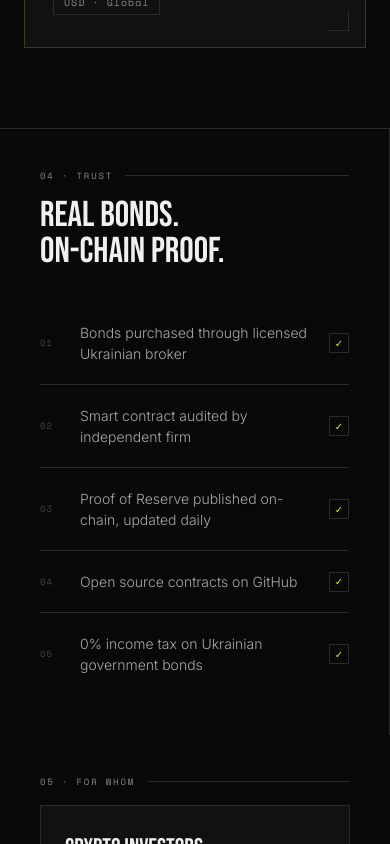
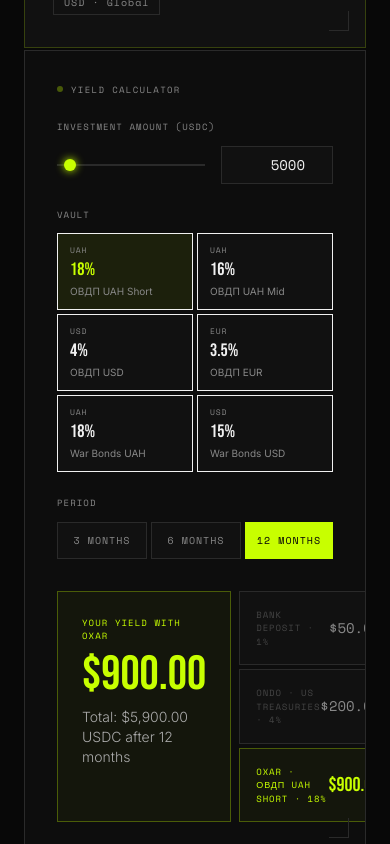
Before and after one commit to OXAR-Protocol/protocol, a Next.js app: page / in a window 390 px wide. Shown: the part 5040-5884 px from the top of the page. Built offline with nearby package versions, Linux system fonts and the light colour scheme.

Commit message:
feat: interactive yield calculator — slider, vault select, comparison (bank vs Ondo vs OXAR)

```diff
--- a/src/components/landing/vault-showcase.tsx
+++ b/src/components/landing/vault-showcase.tsx
@@ -1,4 +1,5 @@
 import { ScrollReveal } from "./scroll-reveal";
+import { YieldCalculator } from "./yield-calculator";
 
 const vaults = [
   {
@@ -88,6 +89,9 @@
           ))}
         </div>
       </ScrollReveal>
+      <ScrollReveal>
+        <YieldCalculator />
+      </ScrollReveal>
     </section>
   );
 }
--- /dev/null
+++ b/src/components/landing/yield-calculator.tsx
@@ -0,0 +1,193 @@
+"use client";
+
+import { useState, useMemo } from "react";
+import Link from "next/link";
+
+const VAULTS = [
+  { name: "ОВДП UAH Short", apy: 18, currency: "UAH" },
+  { name: "ОВДП UAH Mid", apy: 16, currency: "UAH" },
+  { name: "ОВДП USD", apy: 4, currency: "USD" },
+  { name: "ОВДП EUR", apy: 3.5, currency: "EUR" },
+  { name: "War Bonds UAH", apy: 18, currency: "UAH" },
+  { name: "War Bonds USD", apy: 15, currency: "USD" },
+];
+
+const PERIODS = [
+  { label: "3 months", months: 3 },
+  { label: "6 months", months: 6 },
+  { label: "12 months", months: 12 },
+];
+
+function formatNum(n: number): string {
+  return n.toLocaleString("en-US", { minimumFractionDigits: 2, maximumFractionDigits: 2 });
+}
+
+export function YieldCalculator() {
+  const [amount, setAmount] = useState(5000);
+  const [vaultIdx, setVaultIdx] = useState(0);
+  const [periodIdx, setPeriodIdx] = useState(2);
+
+  const vault = VAULTS[vaultIdx];
+  const period = PERIODS[periodIdx];
+
+  const results = useMemo(() => {
+    const oxarYield = amount * (vault.apy / 100) * (period.months / 12);
+    const ondoYield = amount * 0.04 * (period.months / 12);
+    const bankYield = amount * 0.01 * (period.months / 12);
+    return {
+      oxar: oxarYield,
+      ondo: ondoYield,
+      bank: bankYield,
+      total: amount + oxarYield,
+      multiplier: oxarYield > 0 ? (oxarYield / Math.max(bankYield, 0.01)).toFixed(0) : "0",
+    };
+  }, [amount, vault.apy, period.months]);
+
+  return (
+    <div
+      className="mt-0.5 p-8 md:p-10 relative overflow-hidden"
+      style={{ background: "#0d0d0d", border: "1px solid #2a2a2a" }}
+    >
+      {/* Header */}
+      <div className="font-mono text-[9px] tracking-[0.15em] text-oxar-light uppercase mb-6 flex items-center gap-2">
+        <span className="w-1.5 h-1.5 rounded-full bg-oxar-accent animate-pulse-dot" />
+        YIELD CALCULATOR
+      </div>
+
+      <div className="grid grid-cols-1 lg:grid-cols-2 gap-8">
+        {/* Left: Inputs */}
+        <div className="space-y-6">
+          {/* Amount */}
+          <div>
+            <label className="font-mono text-[9px] tracking-[0.12em] text-oxar-light uppercase block mb-3">
+              Investment amount (USDC)
+            </label>
+            <div className="flex items-center gap-4">
+              <input
+                type="range"
+                min={100}
+                max={100000}
+                step={100}
+                value={amount}
+                onChange={(e) => setAmount(Number(e.target.value))}
+                className="flex-1 h-0.5 bg-oxar-gray appearance-none cursor-pointer [&::-webkit-slider-thumb]:appearance-none [&::-webkit-slider-thumb]:w-3 [&::-webkit-slider-thumb]:h-3 [&::-webkit-slider-thumb]:rounded-full [&::-webkit-slider-thumb]:bg-oxar-accent [&::-webkit-slider-thumb]:shadow-[0_0_8px_#c8ff00]"
+              />
+              <input
+                type="number"
+                value={amount}
+                onChange={(e) => setAmount(Math.max(100, Math.min(100000, Number(e.target.value))))}
+                className="w-28 bg-oxar-dark border border-oxar-gray px-3 py-2 text-oxar-white font-mono text-sm text-right focus:border-oxar-accent outline-none"
+              />
+            </div>
+          </div>
+
+          {/* Vault select */}
+          <div>
+            <label className="font-mono text-[9px] tracking-[0.12em] text-oxar-light uppercase block mb-3">
+              Vault
+            </label>
+            <div className="grid grid-cols-2 sm:grid-cols-3 gap-1">
+              {VAULTS.map((v, i) => (
+                <button
+                  key={i}
+                  onClick={() => setVaultIdx(i)}
+                  className={`px-3 py-2.5 text-left transition-all duration-200 ${
+                    i === vaultIdx
+                      ? "bg-[rgba(200,255,0,0.08)] border-[rgba(200,255,0,0.4)]"
+                      : "bg-oxar-dark border-oxar-gray hover:border-oxar-mid"
+                  }`}
+                  style={{ border: "1px solid" }}
+                >
+                  <div className="font-mono text-[8px] tracking-[0.1em] text-oxar-light uppercase">
+                    {v.currency}
+                  </div>
+                  <div className={`font-display text-lg ${i === vaultIdx ? "text-oxar-accent" : "text-oxar-white"}`}>
+                    {v.apy}%
+                  </div>
+                  <div className="text-[10px] text-oxar-light truncate">{v.name}</div>
+                </button>
+              ))}
+            </div>
+          </div>
+
+          {/* Period */}
+          <div>
+            <label className="font-mono text-[9px] tracking-[0.12em] text-oxar-light uppercase block mb-3">
+              Period
+            </label>
+            <div className="flex gap-1">
+              {PERIODS.map((p, i) => (
+                <button
+                  key={i}
+                  onClick={() => setPeriodIdx(i)}
+                  className={`flex-1 py-2.5 font-mono text-[10px] tracking-[0.1em] uppercase transition-all duration-200 ${
+                    i === periodIdx
+                      ? "bg-oxar-accent text-oxar-black"
+                      : "bg-oxar-dark text-oxar-light hover:text-oxar-white"
+                  }`}
+                  style={{ border: i === periodIdx ? "none" : "1px solid #2a2a2a" }}
+                >
+                  {p.label}
+                </button>
+              ))}
+            </div>
+          </div>
+        </div>
+
+        {/* Right: Results */}
+        <div className="flex flex-direction-column gap-2">
+          {/* Main result */}
+          <div className="p-6" style={{ border: "1px solid rgba(200,255,0,0.3)", background: "rgba(200,255,0,0.04)" }}>
+            <div className="font-mono text-[9px] tracking-[0.12em] text-oxar-accent uppercase mb-2">
+              Your yield with OXAR
+            </div>
+            <div className="font-display text-oxar-accent leading-none" style={{ fontSize: "clamp(48px, 6vw, 72px)" }}>
+              ${formatNum(results.oxar)}
+            </div>
+            <div className="text-sm text-oxar-lighter font-light mt-2">
+              Total: ${formatNum(results.total)} USDC after {period.label}
+            </div>
+          </div>
+
+          {/* Comparison */}
+          <div className="space-y-1">
+            <div className="flex items-center justify-between p-4 bg-oxar-dark" style={{ border: "1px solid #2a2a2a" }}>
+              <div>
+                <div className="font-mono text-[9px] text-oxar-mid tracking-[0.1em] uppercase">Bank deposit · 1%</div>
+              </div>
+              <div className="font-mono text-sm text-oxar-light">${formatNum(results.bank)}</div>
+            </div>
+            <div className="flex items-center justify-between p-4 bg-oxar-dark" style={{ border: "1px solid #2a2a2a" }}>
+              <div>
+                <div className="font-mono text-[9px] text-oxar-mid tracking-[0.1em] uppercase">Ondo · US Treasuries · 4%</div>
+              </div>
+              <div className="font-mono text-sm text-oxar-light">${formatNum(results.ondo)}</div>
+            </div>
+            <div className="flex items-center justify-between p-4" style={{ border: "1px solid rgba(200,255,0,0.3)", background: "rgba(200,255,0,0.04)" }}>
+              <div>
+                <div className="font-mono text-[9px] text-oxar-accent tracking-[0.1em] uppercase">OXAR · {vault.name} · {vault.apy}%</div>
+              </div>
+              <div className="font-display text-xl text-oxar-accent">${formatNum(results.oxar)}</div>
+            </div>
+          </div>
+
+          {/* Multiplier + CTA */}
+          <div className="flex items-center justify-between mt-1">
+            <div className="font-mono text-[10px] text-oxar-lighter tracking-[0.1em]">
+              <span className="text-oxar-accent font-display text-2xl">{results.multiplier}×</span>{" "}
+              more than a bank
+            </div>
+            <Link
+              href="/login"
+              className="font-mono text-[11px] tracking-[0.1em] uppercase px-6 py-3 bg-oxar-white text-oxar-black hover:bg-oxar-accent transition-all duration-200 inline-block"
+            >
+              Start Earning →
+            </Link>
+          </div>
+        </div>
+      </div>
+
+      <div className="absolute bottom-4 right-4 w-5 h-5 border-r border-b border-oxar-gray" />
+    </div>
+  );
+}
```
